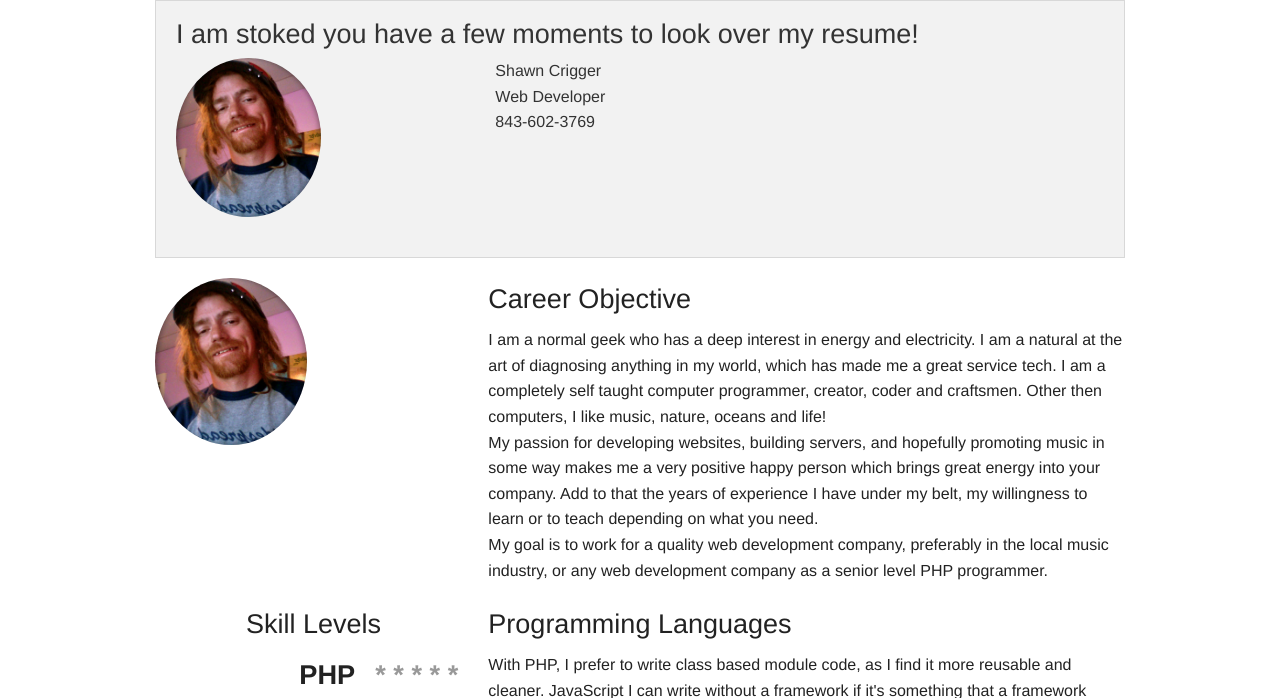
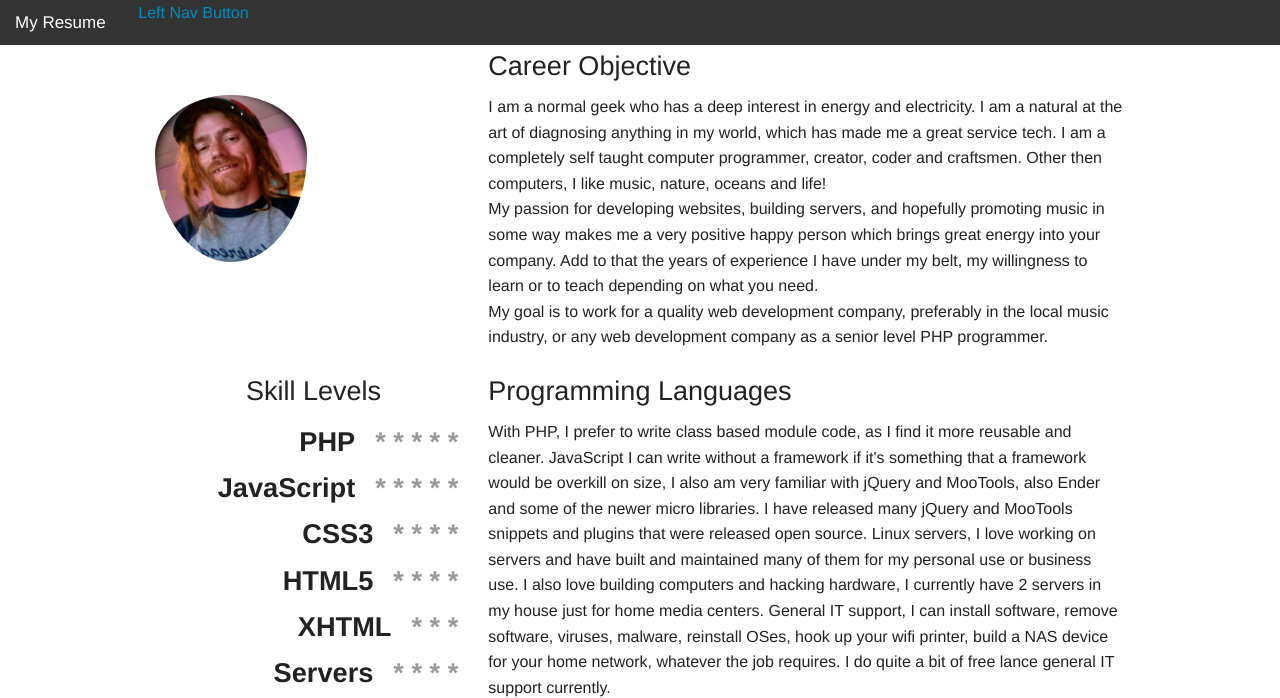
Before and after one commit to shawn-crigger/resume, a PHP site: page / in a window 1280 px wide. Shown: the top 698 px of the page. Run offline with PHP 8.4, Linux system fonts and the light colour scheme.

Commit message:
add top bar

```diff
--- a/index.php
+++ b/index.php
@@ -12,6 +12,7 @@
   .hero-img {
     width:50%;
     border-radius: 50%;
+    padding-top: 50px;
   }
 
 /* ==========================================================================
@@ -53,6 +54,39 @@ ul.ranking {
   </head>
   <body>
 
+
+
+<nav class="top-bar" data-topbar>
+  <ul class="title-area">
+    <li class="name">
+      <h1><a href="#">My Resume</a></h1>
+    </li>
+    <li class="toggle-topbar menu-icon"><a href="#">Menu</a></li>
+  </ul>
+
+<!-- Right Nav Section -->
+<!--
+  <section class="top-bar-section">
+
+    <ul class="right">
+      <li class="active"><a href="#">Right Button Active</a></li>
+      <li class="has-dropdown">
+        <a href="#">Right Button Dropdown</a>
+        <ul class="dropdown">
+          <li><a href="#">First link in dropdown</a></li>
+        </ul>
+      </li>
+    </ul>
+-->
+
+    <!-- Left Nav Section -->
+    <ul class="left">
+      <li><a href="#">Left Nav Button</a></li>
+    </ul>
+  </section>
+</nav>
+
+<!--
     <div class="row">
       <div class="large-12 columns">
       	<div class="panel">
@@ -77,6 +111,8 @@ ul.ranking {
       	</div>
       </div>
     </div>
+-->
+
 
     <div class="row clearfix">
       <div class="large-4 medium-4 columns">
```
